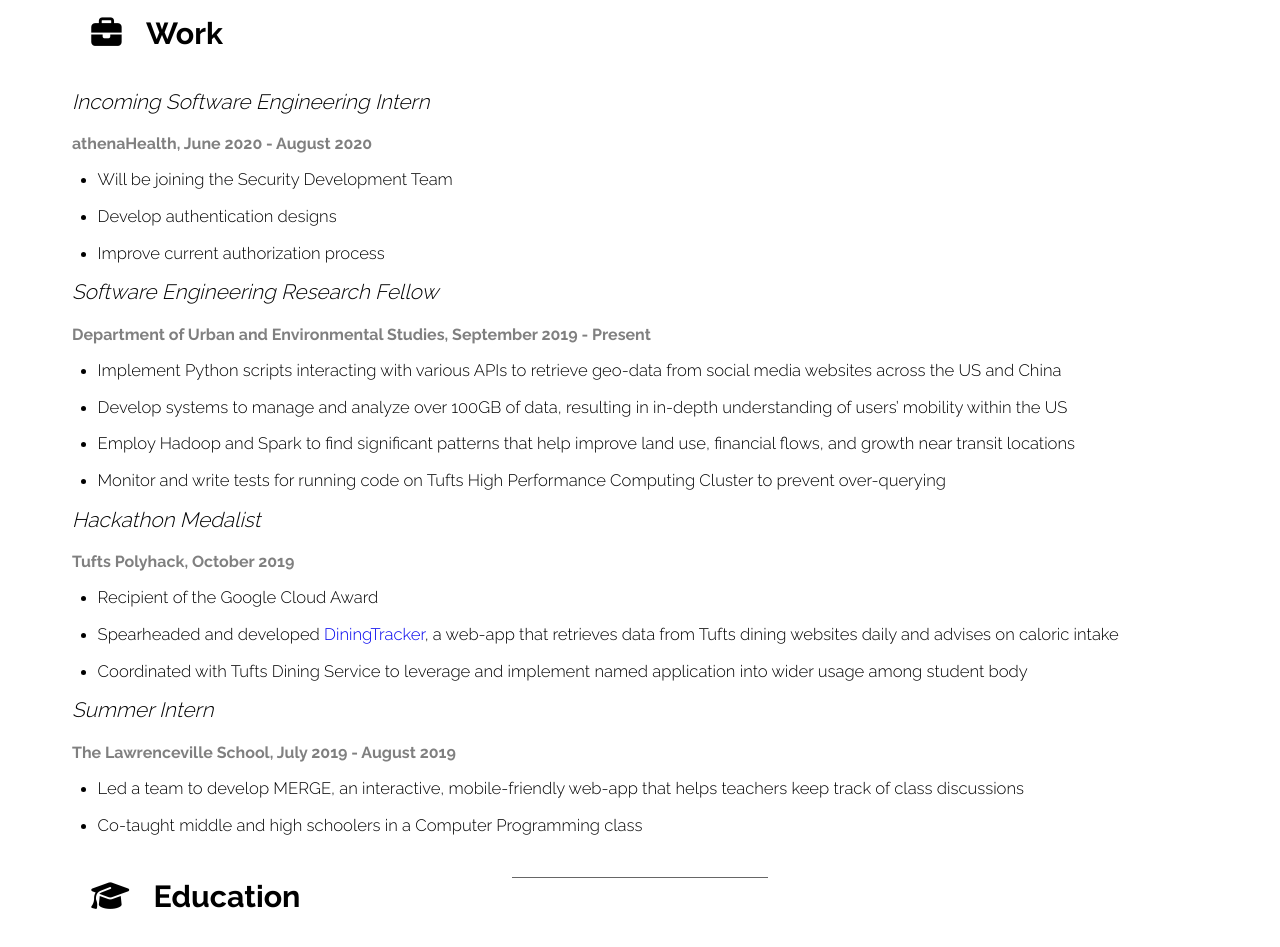
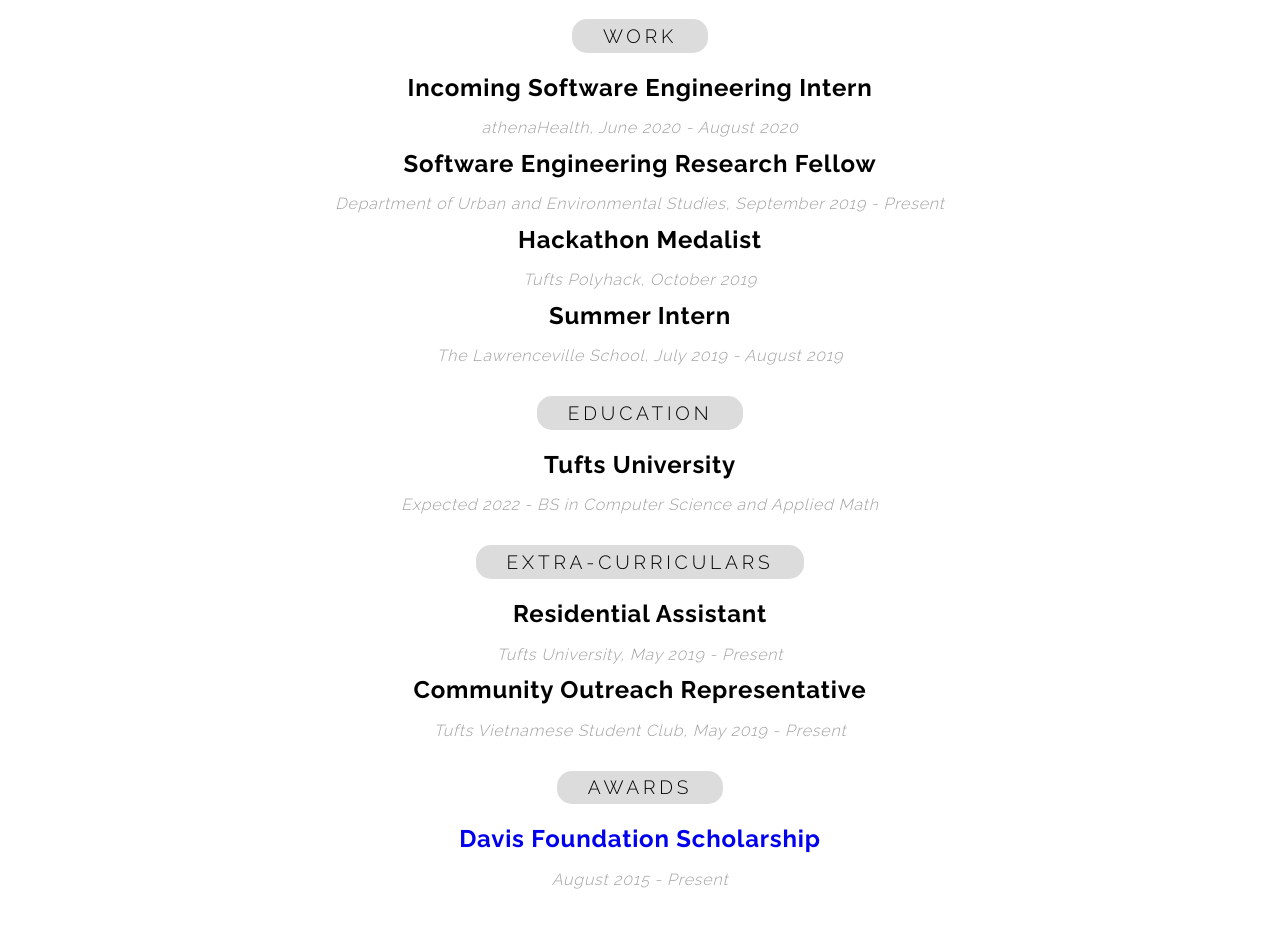
Before and after one commit to jackchau102/jackchau102.github.io, a plain HTML site: page index.html in a window 1280 px wide. Shown: the part 2640-3587 px from the top of the page. Drawn offline with Linux system fonts and the light colour scheme.

Commit message:
fix spacing and remove details

```diff
--- a/css/style.css
+++ b/css/style.css
@@ -421,36 +421,52 @@ nav a:focus {
 
 /* --- Experience section ---*/
 
-#container-exp {
-	text-align: left;
-}
-
 .experience h1 {
 	text-align: center;
 }
 
 .experience h2 {
-	font-weight: 700;
-	font-size: 1.9em;
+	font-weight: 500;
+	font-size: 1.2em;
 	margin: 0;
-	padding-bottom: 0.7em;
-	padding-left: 3em;
+	padding-bottom: 0.3em;
+	padding-top: 0.3em;
+	margin: 0.2em;
+	text-align: center;
+	display: inline-block;
+	text-transform: uppercase;
+	letter-spacing: 0.2em;
+}
+
+.h2-box {
+	margin-top: 1em;
+	border-radius: 15px;
+	padding-left: 1.6em;
+	padding-right: 1.6em;
+	background: rgb(220,220,220);
 }
 
 i {
 	padding-right: .8em;
+	padding-left: .8em;
 }
 
 .sub-exp-right ul {
 	list-style: none;
-	margin-left: 2em;
+	text-align: center;
+}
+
+.unstyled-list {
+	padding-left: 0;
 }
 
 .unstyled-list li {
-	font-size: 1.3em;
+	font-size: 1.5em;
+	font-weight: 700;
 	padding: 0;
-	padding-bottom: 1em;
-	font-style: italic;
+	padding-bottom: 0.7em;
+	font-style: none;
+	letter-spacing: 0.05rem;
 }
 
 .unstyled-list .add-ons {
@@ -461,10 +477,10 @@ i {
 }
 
 .unstyled-list #subtitle {
-	font-style: normal;
-	font-weight: 700;
+	font-style: italic;
+	font-weight: 300;
 	font-size: 1em;
-	color: gray;
+	color: rgb(160,160,160);
 }
 
 .inner-experience {
@@ -482,42 +498,3 @@ i {
 .unstyled-list li a {
 	text-decoration: none;
 }
-
-hr {
-	width: 0%;
-	min-width: 20%;
-	max-width: 100%;
-	margin: 0 auto;
-	border: none;
-	border-bottom: 1px solid #666;
-	position: relative;
-	transition: box-shadow 200ms ease-in-out;
-	box-shadow: 0px 0px 0px 0px #f9f9f9;
-	padding-top: 5px;
-	padding-bottom: 5px;
-  }
-
-hr.activated {
-	box-shadow: 0px 4px 0px 0px #666;
-}
-
-label {
-	position: absolute;
-	opacity: 0;
-	right: 100%;
-	margin-right: 4px;
-	padding: 4px;
-	height: 12px;
-	font-size: 14px;
-	margin-top: -12px;
-	border-radius: 2px 4px;
-	transition: opacity 200ms ease-in-out;
-	color: #666;
-	width: 100px;
-	text-align: right;
-	line-height: 1.2;
-}
-
-hr.activated + label {
-	opacity: 1;
-}
--- a/index.html
+++ b/index.html
@@ -55,7 +55,7 @@
 					<span class="answer">2022</span>
 				</li>
 				<li><span>Major: </span>
-					<span class="answer">BS Computer Science</span>
+					<span class="answer">BS Computer Science and Math</span>
 				</li>
 				<li><span>Phone: </span>
 					<span class="answer">(617) 653-9290</span>
@@ -129,109 +129,111 @@
 	<section class="experience">
 		<h1>Experience</h1>
 
+		<!-- <hr> -->
+
 		<!-- Work experience -->
 		<div class="sub-exp">
 			<div class="sub-exp-left">
-				<h2><i class="fas fa-briefcase"></i>Work</h2>
+				<h2 class="h2-box">Work</h2>
 			</div>
 
 			<div class="sub-exp-right">
 				<ul class="unstyled-list">
 					<li>Incoming Software Engineering Intern</li>
 					<li id="subtitle">athenaHealth, June 2020 - August 2020</li>
-						<ul class="unstyled-list inner-experience">
+						<!-- <ul class="unstyled-list inner-experience">
 							<li>Will be joining the Security Development Team</li>
 							<li>Develop authentication designs</li>
 							<li>Improve current authorization process</li>
-						</ul>
+						</ul> -->
 					<li>Software Engineering Research Fellow</li>
 					<li id="subtitle">Department of Urban and Environmental Studies, September 2019 - Present</li>
-						<ul class="unstyled-list inner-experience">
+						<!-- <ul class="unstyled-list inner-experience">
 							<li>Implement Python scripts interacting with various APIs to retrieve geo-data from social media websites across the US and China</li>
 							<li>Develop systems to manage and analyze over 100GB of data, resulting in in-depth understanding of users’ mobility within the US</li>
 							<li>Employ Hadoop and Spark to find significant patterns that help improve land use, financial flows, and growth near transit locations</li>
 							<li>Monitor and write tests for running code on Tufts High Performance Computing Cluster to prevent over-querying</li>
-						</ul>
+						</ul> -->
 					<li>Hackathon Medalist</li>
 					<li id="subtitle">Tufts Polyhack, October 2019</li>
-						<ul class="unstyled-list inner-experience">
+						<!-- <ul class="unstyled-list inner-experience">
 							<li>Recipient of the Google Cloud Award</li>
 							<li>Spearheaded and developed <a id="davis-link" href="http://tuftsdining.appspot.com/" target="_blank">DiningTracker</a>, a web-app that retrieves data from Tufts dining websites daily and advises on caloric intake</li>
 							<li>Coordinated with Tufts Dining Service to leverage and implement named application into wider usage among student body</li>
-						</ul>
+						</ul> -->
 					<li>Summer Intern</li>
 					<li id="subtitle">The Lawrenceville School, July 2019 - August 2019</li>
-					<ul class="unstyled-list inner-experience">
+					<!-- <ul class="unstyled-list inner-experience">
 							<li>Led a team to develop MERGE, an interactive, mobile-friendly web-app that helps teachers keep track of class discussions</li>
 							<li>Co-taught middle and high schoolers in a Computer Programming class</li>
-					</ul>
+					</ul> -->
 				</ul>
 			</div>
 		</div>
 
-		<hr>
+		<!-- <hr> -->
 
 		<!-- Educatiokn -->
 		<div class="sub-exp">
 			<div class="sub-exp-left">
-				<h2><i class="fas fa-graduation-cap"></i>Education</h2>
+				<h2 class="h2-box">Education</h2>
 			</div>
 
 			<div class="sub-exp-right">
 				<ul class="unstyled-list">
 					<li>Tufts University</li>
-					<li id="subtitle">Expected 2022</li>
-					<ul class="unstyled-list inner-experience">
+					<li id="subtitle">Expected 2022 - BS in Computer Science and Applied Math</li>
+					<!-- <ul class="unstyled-list inner-experience">
 						<li>Bachelor of Science in Computer Science</li>
 						<li>Bachelor of Science in Applied Math</li>
-					</ul>
+					</ul> -->
 				</ul>
 			</div>
 
 		</div>
 
-		<hr>
+		<!-- <hr> -->
 
 		<!-- Extra curr -->
 		<div class="sub-exp">
 			<div class="sub-exp-left">
-				<h2><i class="fas fa-folder-plus"></i>Extra-curriculars</h2>
+				<h2 class="h2-box">Extra-curriculars</h2>
 			</div>
 
 			<div class="sub-exp-right">
 				<ul class="unstyled-list">
 					<li>Residential Assistant</li>
 					<li id="subtitle">Tufts University, May 2019 - Present</li>
-					<ul class="unstyled-list inner-experience">
+					<!-- <ul class="unstyled-list inner-experience">
 						<li>Mentor freshmen throughout the entire year</li>
 						<li>Initiate community activities that help acclimate freshmen to life at Tufts</li>
 						<li>Correspond with the Residential Life to ensure a supportive and healthy community on campus</li>
-					</ul>
+					</ul> -->
 					<li>Community Outreach Representative</li>
 					<li id="subtitle">Tufts Vietnamese Student Club, May 2019 - Present</li>
-					<ul class="unstyled-list inner-experience">
+					<!-- <ul class="unstyled-list inner-experience">
 							<li>Connect cultural clubs and opportunities in Boston with the Viet community at Tufts, forming a network with over 20 schools</li>
 							<li>Lead and organize coffee shops throughout the year to celebrate Vietnamese traditions</li>
-					</ul>
+					</ul> -->
 				</ul>
 			</div>
 		</div>
 
-		<hr>
+		<!-- <hr> -->
 
 		<div class="sub-exp">
 			<div class="sub-exp-left">
-				<h2><i class="fas fa-award"></i></i>Awards</h2>
+				<h2 class="h2-box">Awards</h2>
 			</div>
 
 			<div class="sub-exp-right">
 				<ul class="unstyled-list">
 					<li><a href="https://www.uwc.org/news/?pid=38&nid=48" target="_blank">Davis Foundation Scholarship</a></li>
 					<li id="subtitle">August 2015 - Present</li>
-					<ul class="unstyled-list inner-experience">
+					<!-- <ul class="unstyled-list inner-experience">
 							<li>Recipient of the prestigious United World College scholarship that helps fund high school and college tuition</li>
 							<li>Selected from a competitive pool of international students across the world</li>
-					</ul>
+					</ul> -->
 				</ul>
 			</div>
 		</div>
```
